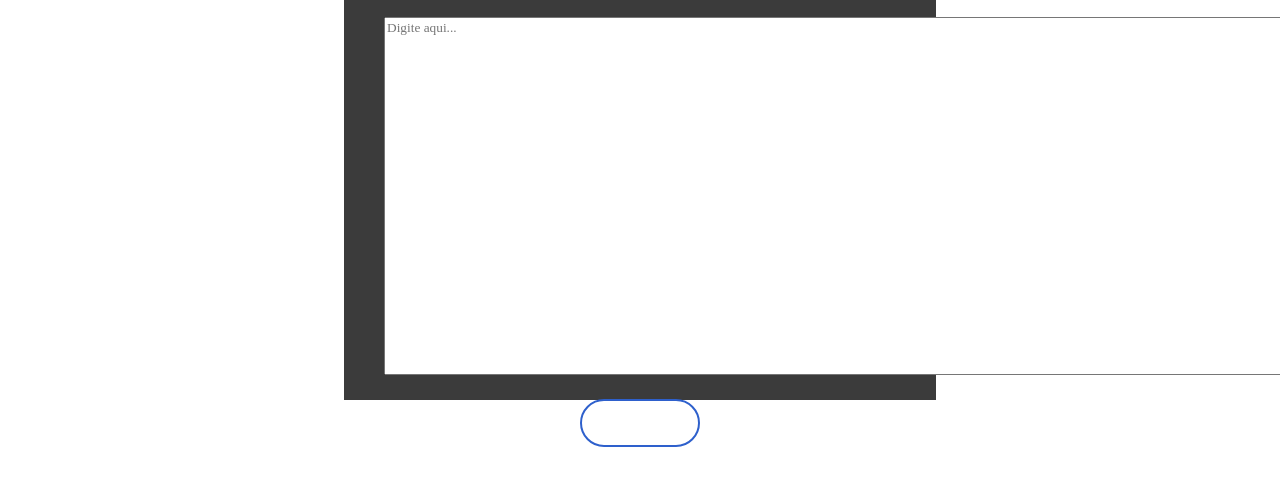
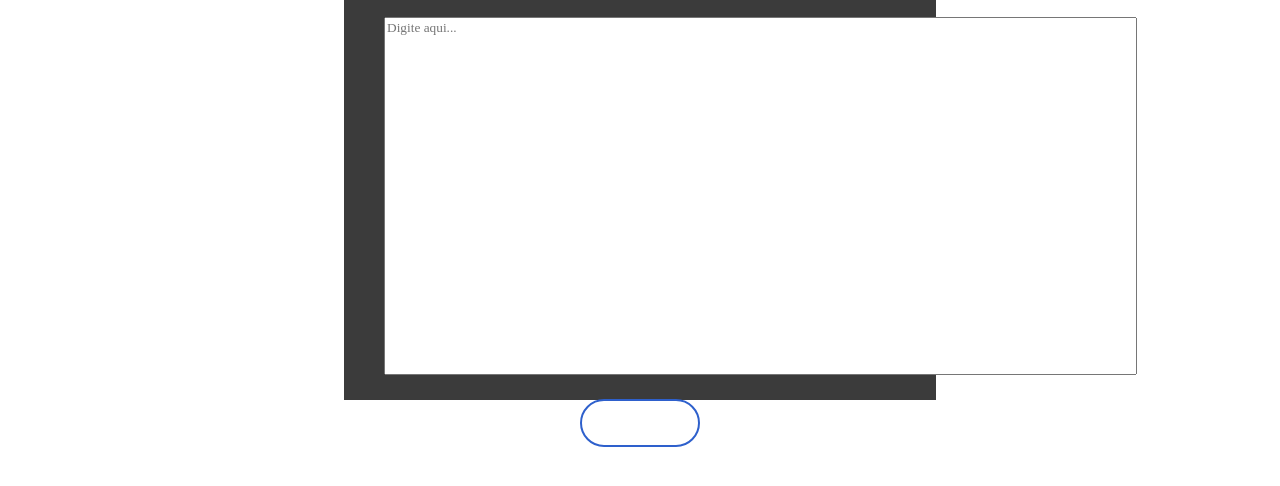
Before and after one commit to NicoVnx/buydeas, a plain HTML site: page Buydeas/suporte.html in a window 1280 px wide. Shown: the part 240-726 px from the top of the page. Drawn offline with Linux system fonts and the light colour scheme.

Commit message:
atualização feita na tag <textarea>

```diff
--- a/Buydeas/suporte.html
+++ b/Buydeas/suporte.html
@@ -86,7 +86,7 @@
       <i class="far fa-phone" aria-hidden="true" name="phone-far"></i>
       <h1>Suporte</h1>
     </div>
-    <textarea cols="120" rows="22"  placeholder="Digite aqui..."></textarea>
+    <textarea cols="100vw" rows="22"  placeholder="Digite aqui..."></textarea>
     <input type="submit" name="" value="Enviar">
 
   </form>
```
